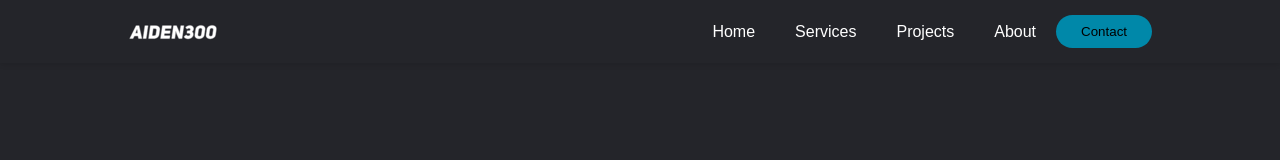
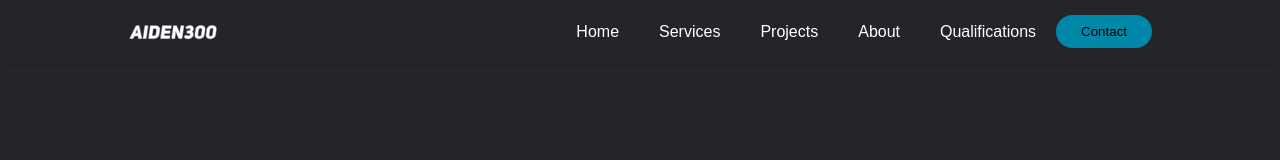
Before and after one commit to Aiden-Peace300/AidenPeace-Portfolio, a React (Vite) app in the folder client/: page / in a window 1280 px wide. Shown: the top 160 px of the page. Built offline with nearby package versions, Linux system fonts and the light colour scheme.

Commit message:
added a Qualifications section

```diff
--- a/client/src/App.tsx
+++ b/client/src/App.tsx
@@ -10,6 +10,7 @@ import Pdf from '../Documents/Document.pdf';
 import { useState } from 'react';
 import { faBars } from '@fortawesome/free-solid-svg-icons';
 import { IconClicked } from './IconClicked.tsx';
+import Qualifications from './Qualifications.tsx';
 
 export default function App() {
   const [mobileNavVisible, setMobileNavVisible] = useState(false);
@@ -36,6 +37,9 @@ export default function App() {
               </li>
               <li>
                 <a href="#about">About</a>
+              </li>
+              <li>
+                <a href="#qualifications">Qualifications</a>
               </li>
             </ul>
           </nav>
@@ -122,6 +126,15 @@ export default function App() {
           </div>
         </div>
       </section>
+      <section id="qualifications" className="qualifications">
+        <div className="container">
+          <div className="qualifications-content">
+            <div className="qualifications">
+              <Qualifications />
+            </div>
+          </div>
+        </div>
+      </section>
     </div>
   );
 }
--- /dev/null
+++ b/client/src/Qualifications.tsx
@@ -0,0 +1,9 @@
+import './About.css';
+
+export default function About() {
+  return (
+    <div>
+      <h1>Qualifications</h1>
+    </div>
+  );
+}
```
